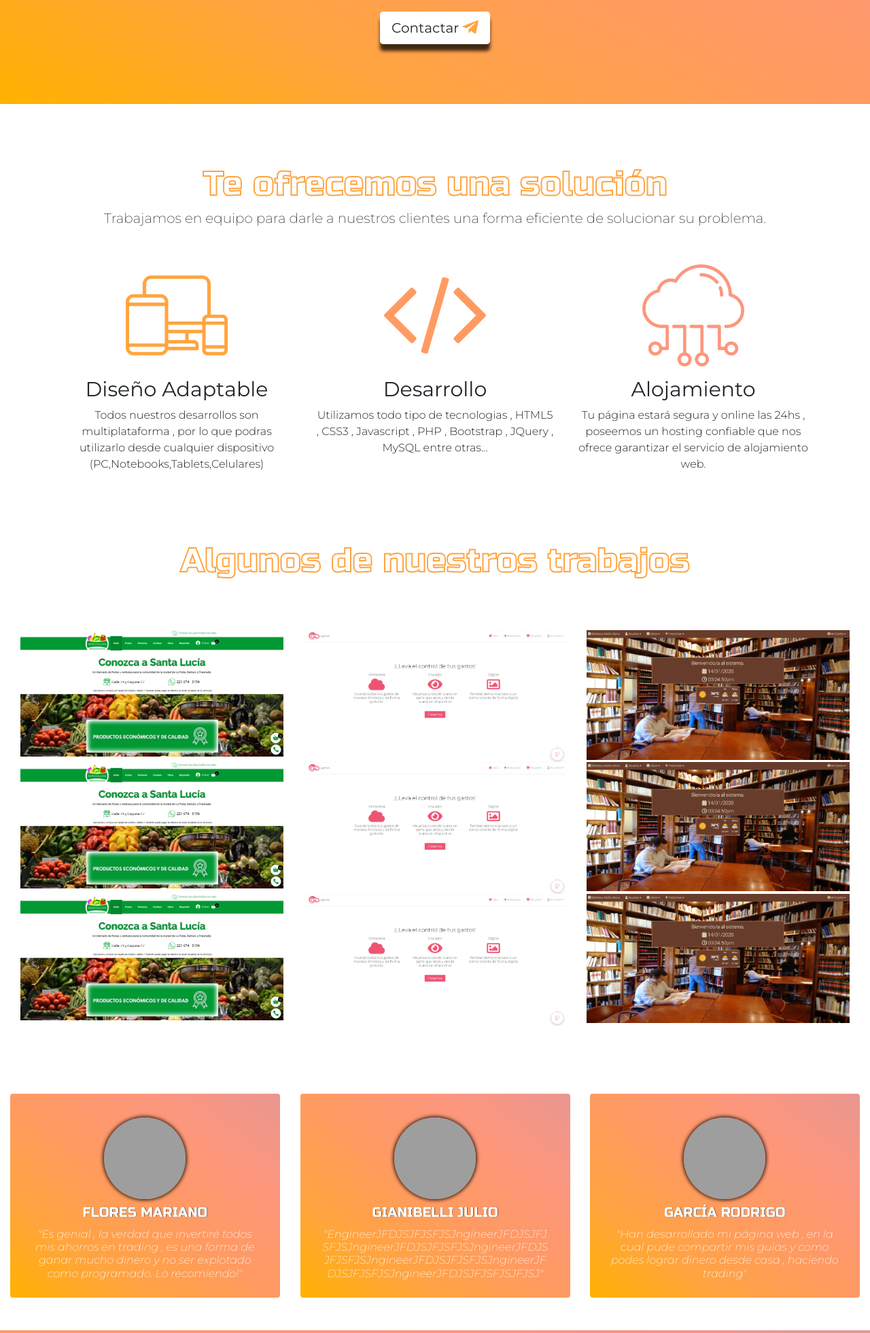
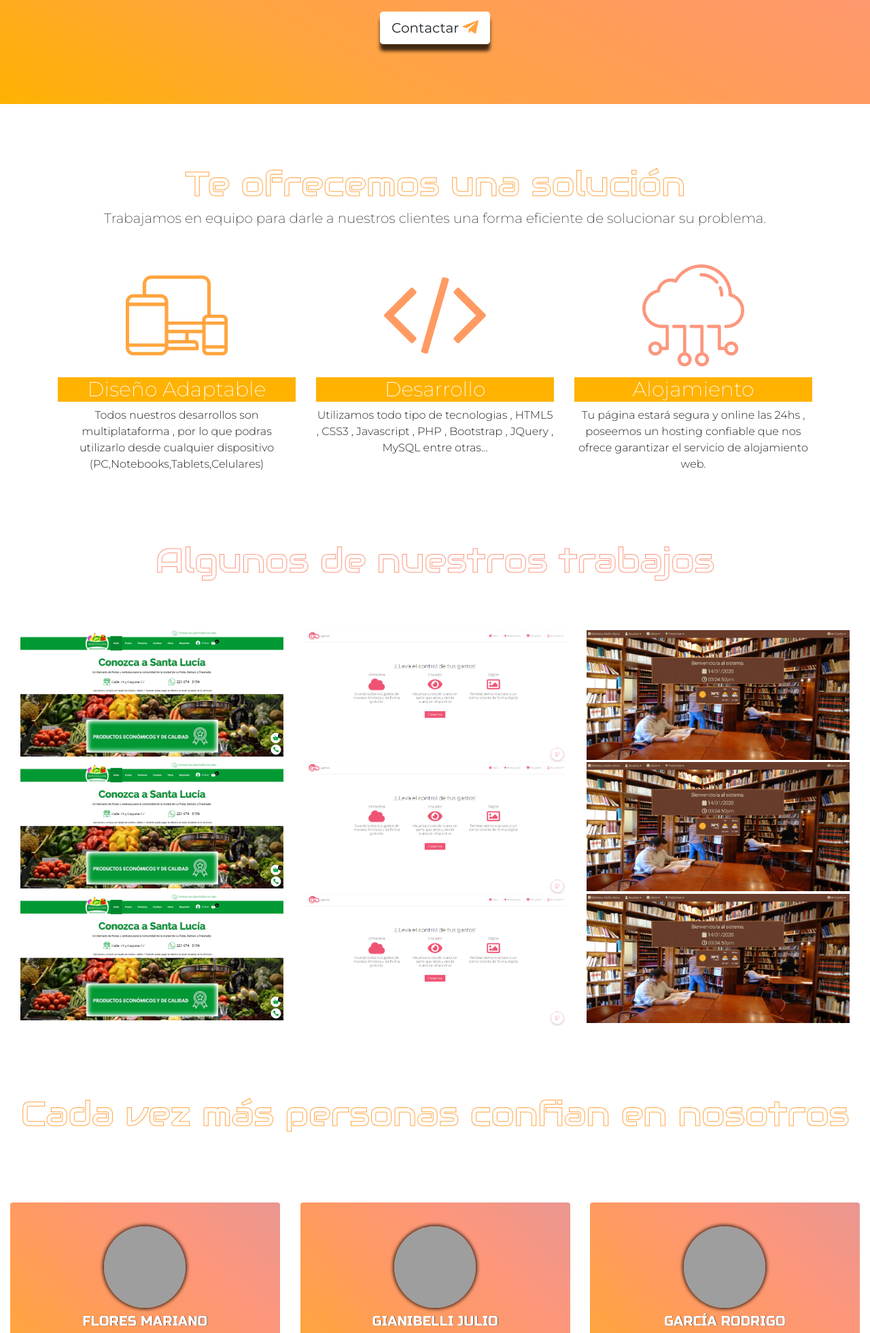
Before and after one commit to marianobc12/webidea, a PHP site: page / in a window 1280 px wide. Shown: the part 541-2502 px from the top of the page at 68% size. Run offline with PHP 8.4, Linux system fonts and the light colour scheme; grey boxes are pictures that could not be loaded.

Commit message:
cambios generales

```diff
--- a/css/estilo.css
+++ b/css/estilo.css
@@ -143,9 +143,9 @@ body{
     padding-bottom: 20px;
 }
 .contenedor-beneficios .titulo{
-    font-family: 'Russo One', sans-serif;
+    font-family: 'Audiowide', sans-serif;
     font-size: 50px;
-    -webkit-text-stroke: 2px #ffa441;
+    -webkit-text-stroke: 1px #ffa441;
     color: white;
 }
 .contenedor-beneficios .subtitulo{
@@ -156,9 +156,13 @@ body{
     margin: auto;
     width: 150px;
     height: 150px;
+
 }
 .beneficio h1{
+    background:#ffb200;
     font-size: 30px;
+    color: white;
+
 }
 
 /* CONTENEDOR TRABAJOS */
@@ -167,9 +171,9 @@ body{
     padding-bottom: 100px;
 }
 .contenedor-trabajos .titulo{
-    font-family: 'Russo One', sans-serif;
+    font-family: 'Audiowide', sans-serif;
     font-size: 50px;
-    -webkit-text-stroke: 2px #ffa441;
+    -webkit-text-stroke: 1px #fc967d;
     color: white;
 }
 .contenedor-trabajos .trabajos>div>a>img{
@@ -190,7 +194,7 @@ body{
 .contenedor-servicios .titulo{
     font-family: 'Russo One', sans-serif;
     font-size: 50px;
-    -webkit-text-stroke: 2px #ffa441;
+    -webkit-text-stroke: 1px #ffa441;
     color: white;
 }
 .contenedor-servicios .fa-layer-group{
@@ -201,7 +205,6 @@ body{
 }
 .contenedor-servicios .fa-handshake{
     color: #fc967d;
-
 }
 .contenedor-servicios .fa-globe{
     color: #ffa441;
@@ -287,7 +290,7 @@ footer .redes a>i:hover{
     width: 100%;
     color: #ffffff;
     text-align: center;
-    height: 300px;
+    height: 350px;
     border:none;
     padding: 20px 5px;
     background-image: linear-gradient(to right top, #ffb200, #ffa441, #ff9a62, #fc967d, #e99691);
@@ -324,3 +327,12 @@ footer .redes a>i:hover{
     margin-top:10px;
     text-shadow: none;
   }
+
+
+  .cont-opiniones .titulo{
+      margin-bottom: 100px;
+      font-family: 'Audiowide', sans-serif;
+      -webkit-text-stroke: 1px #ffa441;
+      color: white;
+      font-size: 50px;
+  }
--- a/index.php
+++ b/index.php
@@ -62,17 +62,17 @@
         <div class="row">
             <div class="col-md-4 beneficio mt-5 mb-3 wow animated  fadeIn slow" data-wow-delay="0s">
                     <img class="img-fluid" src="img/responsive.png" alt="">
-                    <h1 class="text-center mt-3 mont-400">Diseño Adaptable</h1>
+                    <h1 class="text-center mt-3 mont-200">Diseño Adaptable</h1>
                     <p class="text-center mont-300">Todos nuestros desarrollos son multiplataforma , por lo que podras utilizarlo desde cualquier dispositivo (PC,Notebooks,Tablets,Celulares)</p>
             </div>
             <div class="col-md-4 beneficio mt-5 mb-3 wow animated fadeIn  slow" data-wow-delay="0.7s">
                     <img class="img-fluid" src="img/tecnologias.png" alt="">
-                    <h1 class="text-center mt-3 mont-400">Desarrollo</h1>
+                    <h1 class="text-center mt-3 mont-200">Desarrollo</h1>
                     <p class="text-center mont-300">Utilizamos todo tipo de tecnologias , HTML5 , CSS3 , Javascript , PHP , Bootstrap , JQuery , MySQL entre otras...</p>
             </div>
             <div class="col-md-4 beneficio mt-5 mb-3 wow animated fadeIn   slow" data-wow-delay="1.4s">
                     <img class="img-fluid" src="img/servidor.png" alt="">
-                    <h1 class="text-center mt-3 mont-400">Alojamiento</h1>
+                    <h1 class="text-center mt-3 mont-200">Alojamiento</h1>
                     <p class="text-center mont-300">Tu página estará segura y online las 24hs , poseemos un hosting confiable que nos ofrece garantizar el servicio de alojamiento web.</p>
             </div>
         </div>
@@ -117,13 +117,14 @@
             </div>
         </div>
     </div>
-    <div class="container-fluid">
+    <div class="container-fluid cont-opiniones">
+        <h1 class="text-center titulo">Cada vez más personas confian en nosotros</h1>
         <div class="row mb-5">
             <div class="col-md-4">
     		    <div class="card profile-card-1 wow animated flipInX">
                     <div class="card-content">
                         <img src="https://scontent.faep8-1.fna.fbcdn.net/v/t1.0-9/32231220_10214078213183284_2087415498118529024_n.jpg?_nc_cat=105&_nc_sid=7aed08&_nc_ohc=Qi2sqYTluhAAX-C6102&_nc_ht=scontent.faep8-1.fna&oh=6fc7ba58adf31bb32e8a8106b781d164&oe=5ECFE30C"  alt="profile-image" class="profile"/>
-                        <h2 class="mt-2">FLORES MARIANO<small>"Es genial , la verdad que invertiré todos mis ahorros en trading , es una forma de ganar mucho dinero y no ser explotado como programado. Lo recomiendo!"</small></h2>
+                        <h2 class="mt-2">FLORES MARIANO<small><img src="img/comilla.png" height="30" alt=""> Es genial , la verdad que invertiré todos mis ahorros en trading , es una forma de ganar mucho dinero y no ser explotado como programado. Lo recomiendo! <img src="img/comilla.png" height="30" alt=""></small></h2>
                     </div>
                 </div>
             </div>
@@ -131,7 +132,7 @@
     		    <div class="card profile-card-1 wow animated flipInY" data-wow-delay="1s">
                     <div class="card-content">
                         <img src="http://conexion-sol-tierra.com/img/fotoperfil.jpg"  alt="profile-image" class="profile"/>
-                        <h2 class="mt-2">GIANIBELLI JULIO<small>"EngineerJFDJSJFJSFJSJngineerJFDJSJFJSFJSJngineerJFDJSJFJSFJSJngineerJFDJSJFJSFJSJngineerJFDJSJFJSFJSJngineerJFDJSJFJSFJSJngineerJFDJSJFJSFJSJFJSJ"</small></h2>
+                        <h2 class="mt-2">GIANIBELLI JULIO<small><img src="img/comilla.png" height="30" alt=""> EngineerJFDJSJFJSFJSJngine erJFDJSJFJSFJSJ ngineerJFDJS JFJSFJSJngi neerJFDJSJFJSFJSJ ngineerJFDJSJFJSF JSJngineerJFDJSJFJSFJSJngineerJFDJSJFJSFJSJFJSJ <img src="img/comilla.png" height="30" alt=""></small></h2>
                     </div>
                 </div>
             </div>
@@ -139,7 +140,7 @@
     		    <div class="card profile-card-1 wow animated flipInX" data-wow-delay="2s">
                     <div class="card-content">
                         <img src="https://scontent.faep8-1.fna.fbcdn.net/v/t31.0-8/p720x720/741110_103233436519390_1062286652_o.jpg?_nc_cat=110&_nc_sid=85a577&_nc_ohc=2P6k5qGgVpsAX9xBGN3&_nc_ht=scontent.faep8-1.fna&_nc_tp=6&oh=275fbc3286ef9846d27db34b68a67672&oe=5ECF29E2"  alt="profile-image" class="profile"/>
-                        <h2 class="mt-2">GARCÍA RODRIGO<small>"Han desarrollado mi página web , en la cual pude compartir mis guias y como podes lograr dinero desde casa , haciendo trading"</small></h2>
+                        <h2 class="mt-2">GARCÍA RODRIGO<small><img src="img/comilla.png" height="30" alt=""> Han desarrollado mi página web , en la cual pude compartir mis guias y como podes lograr dinero desde casa , haciendo trading <img src="img/comilla.png" height="30" alt=""></small></h2>
                     </div>
                 </div>
     		</div>
```
Also changed, not shown: img/comilla.png (added), img/fondo-contacto.jpg (added).
